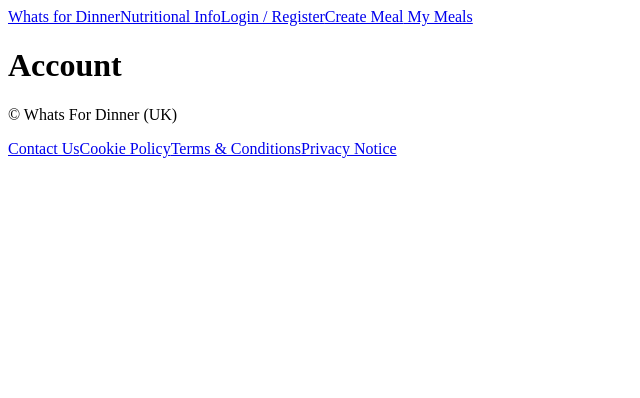
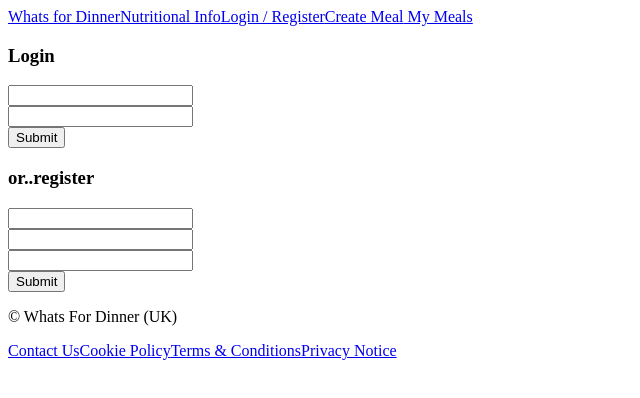
Before and after one commit to jillbmh/whats-for-dinner, a React (Create React App) app in the folder client/: page /account in a window 1280 px wide. Shown: the top 398 px of the page, without its empty margins (0-640 px from the left). Built offline with nearby package versions, Linux system fonts and the light colour scheme.

Commit message:
login and register form working

```diff
--- a/client/src/App.js
+++ b/client/src/App.js
@@ -11,6 +11,7 @@ import NutritionalInfo from './components/NutritionalInfo'
 import PageNotFound from './components/PageNotFound'
 import SingleMeal from './components/SingleMeal'
 import AccountModal from './components/AccountModal'
+import UpdateMeal from './components/UpdateMeal'
 
 import { BrowserRouter, Route, Routes } from 'react-router-dom'
 
@@ -31,6 +32,7 @@ export default function App() {
         <Route path ='/my-meal' element={<SingleMeal />} />
         <Route path ='/account' element={<AccountModal />} />
         <Route path ='*' element={<PageNotFound />} />
+        <Route path ='/update' element={<UpdateMeal />} />
       </Routes>
       <Footer />
     </BrowserRouter>
--- a/client/src/components/AccountModal.js
+++ b/client/src/components/AccountModal.js
@@ -1,5 +1,71 @@
+import { useState } from 'react'
+import axios from 'axios'
+import { setToken } from '../lib/auth'
+
 export default function AccountModal(){
+
+  const [formData, setFormData] = useState({
+    username: '',
+    password: '',
+    password_confirmation: '',
+  })
+
+  const [message, setMessage] = useState('')
+
+  const handleChange = (e) => {
+    setFormData({ ...formData, [e.target.name]: e.target.value })
+  }
+
+  const handleSubmit = async (e) => {
+    e.preventDefault()
+    try {
+      const { data } = await axios.post('/api/auth/login/', formData)
+      setToken('access-token', data.access)
+      setToken('refresh-token', data.refresh)
+      setMessage('Login was successful')
+    } catch (error) {
+      setMessage(error.response.data.detail)
+    }
+  }
+
+  const handleRegister = async (e) => {
+    e.preventDefault()
+    try {
+      const { data } = await axios.post('/api/auth/register/', formData)
+      setToken('access-token', data.access)
+      setToken('refresh-token', data.refresh)
+      setMessage('Registration was successful')
+    } catch (error) {
+      setMessage(error.response.data.detail)
+    }
+  }
+
   return (
-    <h1>Account</h1>
+    <main>
+      <section className='login-form'>
+        <h3>Login</h3>
+        <form onSubmit={handleSubmit}>
+          <input type="text" name="username" value={formData.username} onChange={handleChange} />
+          <br />
+          <input type="password" name="password" value={formData.password} onChange={handleChange}  />
+          <br />
+          {message && <p>{message}</p>}
+          <input type="submit" value="Submit" />
+        </form>
+      </section>
+      <section className='register-form'>
+        <h3>or..register</h3>
+        <form onSubmit={handleRegister}>
+          <input type="text" name="username" value={formData.username} onChange={handleChange} />
+          <br />
+          <input type="password" name="password" value={formData.password} onChange={handleChange}  />
+          <br />
+          <input type="password" name="password_confirmation" value={formData.password_confirmation} onChange={handleChange}  />
+          <br />
+          {message && <p>{message}</p>}
+          <input type="submit" value="Submit" />
+        </form>
+      </section>
+    </main>
   )
 }
--- a/client/src/components/CreateMeal.js
+++ b/client/src/components/CreateMeal.js
@@ -66,7 +66,7 @@ export default function CreateMeal() {
       [foodGroupId]: selectedSubgroupId,
     }))
   }
-  // creates a meal and passess it to the /my-meal component
+  //creates a meal and passess it to the /my-meal component
   // const createMeal = () => {
   //   navigate('/my-meal', { state: { selectedIngredients } })
   // }
@@ -91,6 +91,7 @@ export default function CreateMeal() {
       setError('Failed to create meal. Select an ingredient to continue.')
     }
   }
+
 
 
   return (
--- a/client/src/components/SingleMeal.js
+++ b/client/src/components/SingleMeal.js
@@ -1,12 +1,14 @@
 import { useLocation } from 'react-router-dom'
-import { Link } from 'react-router-dom'
+import { Link, useParams } from 'react-router-dom'
 
 
 export default function SingleMeal() {
   const location = useLocation()
+  // const { mealId } = useParams()
+
   const selectedIngredients = location.state && location.state.selectedIngredients ? location.state.selectedIngredients : []
-
-
+  console.log('selected ingredients =>',selectedIngredients)
+  // console.log('mealId in SingleMeal', mealId)
   return (
     <main className='my-meal-container'>
       <h1>Great choice! Here is your meal:</h1>
@@ -29,6 +31,7 @@ export default function SingleMeal() {
         <Link to="/my-meals" className="button">Go to my meals!</Link>
         <Link to="/create-meal" className="button">Create another</Link>
         <Link to="*" className="button">Print</Link>
+        <Link to="/update" className="button">Edit Meal</Link>
       </section>
     </main>
   )
--- /dev/null
+++ b/client/src/components/UpdateMeal.js
@@ -0,0 +1,17 @@
+import axios from 'axios'
+import { useLocation } from 'react-router-dom'
+
+
+export default function UpdateMeal(){
+  const location = useLocation()
+  // const { mealId } = useParams()
+  const selectedIngredients = location.state && location.state.selectedIngredients ? location.state.selectedIngredients : []
+
+  console.log('update selected ingredients =>',selectedIngredients)
+  return (
+    <main>
+      <h1>Update Meal</h1>
+    </main>
+  )
+
+}
```
